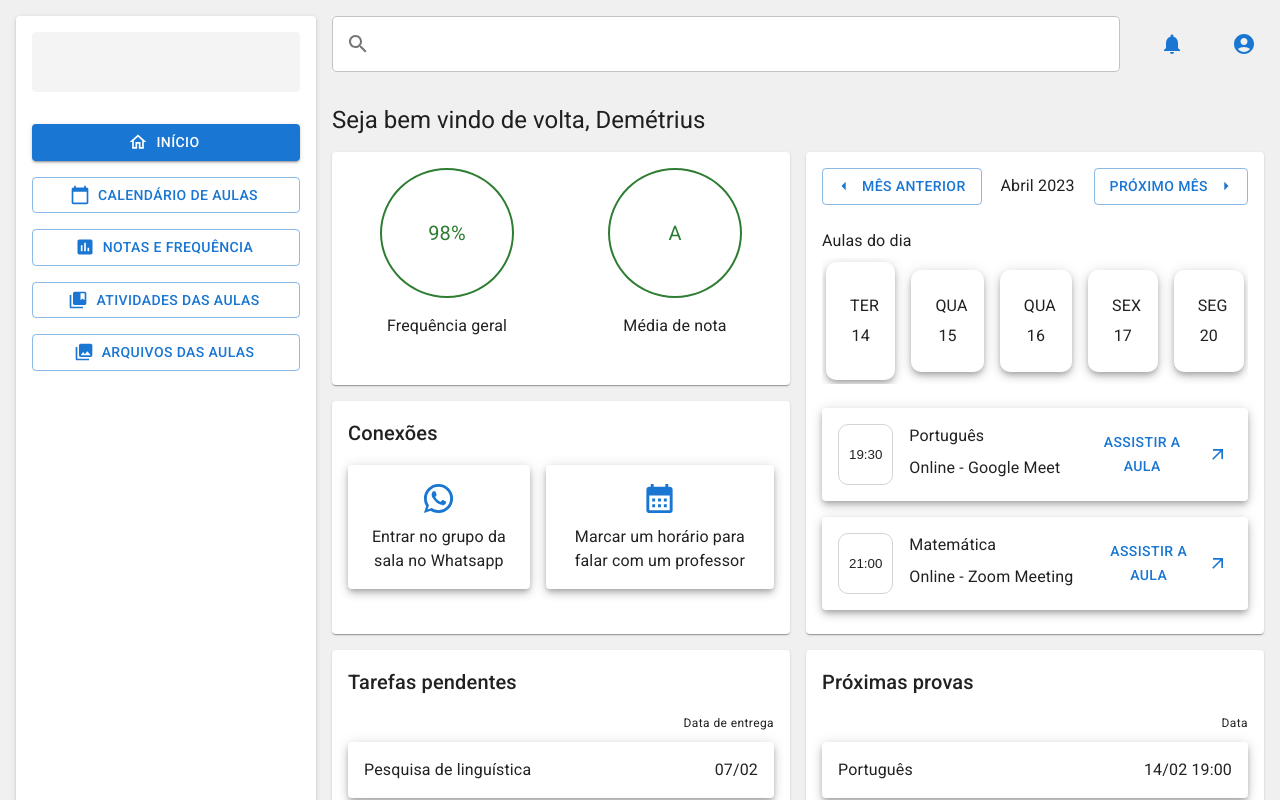
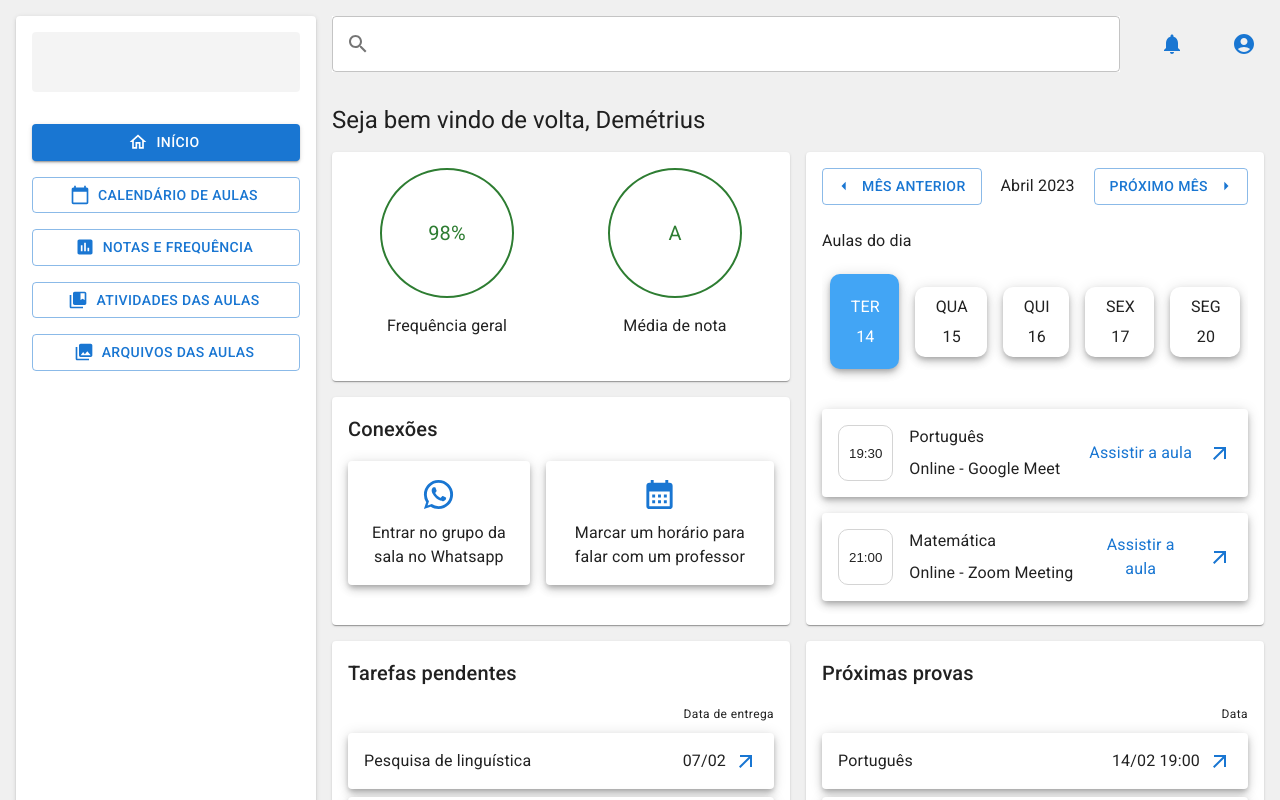
Before and after one commit to DemetriusHR/Study-App, a React (Create React App) app: page / in a window 1280 px wide. Shown: the top 800 px of the page. Built offline with nearby package versions, Linux system fonts and the light colour scheme.

Commit message:
Atualizações de melhorias no codigo dos Card

```diff
--- a/src/Components/Navigation/index.tsx
+++ b/src/Components/Navigation/index.tsx
@@ -1,65 +1,26 @@
 import React from 'react';
-import PaperMui from '@mui/material/Paper';
+import Paper from '@mui/material/Paper';
 import Skeleton from '@mui/material/Skeleton';
 import Stack from '@mui/material/Stack';
-import Home from '@mui/icons-material/Home';
-import HomeOutlined from '@mui/icons-material/HomeOutlined';
-import CalendarToday from '@mui/icons-material/CalendarToday';
-import CalendarTodayOutlined from '@mui/icons-material/CalendarTodayOutlined';
-import Assessment from '@mui/icons-material/Assessment';
-import AssessmentOutlined from '@mui/icons-material/AssessmentOutlined';
-import CollectionsBookmark from '@mui/icons-material/CollectionsBookmark';
-import CollectionsBookmarkOutlined from '@mui/icons-material/CollectionsBookmarkOutlined';
-import Collections from '@mui/icons-material/Collections';
-import CollectionsOutlined from '@mui/icons-material/CollectionsOutlined';
-import { styled } from '@mui/material/styles';
 
 import ButtonNav from './ButtonNav';
-
-const Paper = styled(PaperMui)`
-  height: 100%;
-`;
+import listAttributesButtons from './listAttributesButtons';
 
 const Navigation = () => (
   <Paper elevation={2}>
     <Stack spacing={4} p={2}>
       <Skeleton variant="rounded" height={60} />
       <Stack spacing={2}>
-        <ButtonNav
-          route="/"
-          iconDefault={<Home />}
-          iconActived={<HomeOutlined />}
-        >
-          Início
-        </ButtonNav>
-        <ButtonNav
-          route="/calendario-aulas"
-          iconDefault={<CalendarToday />}
-          iconActived={<CalendarTodayOutlined />}
-        >
-          Calendário de aulas
-        </ButtonNav>
-        <ButtonNav
-          route="/notas-frequencias"
-          iconDefault={<Assessment />}
-          iconActived={<AssessmentOutlined />}
-        >
-          Notas e frequência
-        </ButtonNav>
-        <ButtonNav
-          route="/atividades-aulas"
-          iconDefault={<CollectionsBookmark />}
-          iconActived={<CollectionsBookmarkOutlined />}
-        >
-          Atividades das aulas
-        </ButtonNav>
-        <ButtonNav
-          route="/arquivos-aulas"
-          iconDefault={<Collections />}
-          iconActived={<CollectionsOutlined />}
-        >
-          Arquivos das aulas
-        </ButtonNav>
+        {listAttributesButtons.map((attribute) => (
+          <ButtonNav
+            key={attribute.route}
+            route={attribute.route}
+            iconDefault={attribute.iconDefault}
+            iconActived={attribute.iconActived}
+          >
+            {attribute.name}
+          </ButtonNav>
+        ))}
       </Stack>
     </Stack>
   </Paper>
--- /dev/null
+++ b/src/Components/Navigation/listAttributesButtons.tsx
@@ -0,0 +1,46 @@
+import React from 'react';
+import Home from '@mui/icons-material/Home';
+import HomeOutlined from '@mui/icons-material/HomeOutlined';
+import CalendarToday from '@mui/icons-material/CalendarToday';
+import CalendarTodayOutlined from '@mui/icons-material/CalendarTodayOutlined';
+import Assessment from '@mui/icons-material/Assessment';
+import AssessmentOutlined from '@mui/icons-material/AssessmentOutlined';
+import CollectionsBookmark from '@mui/icons-material/CollectionsBookmark';
+import CollectionsBookmarkOutlined from '@mui/icons-material/CollectionsBookmarkOutlined';
+import Collections from '@mui/icons-material/Collections';
+import CollectionsOutlined from '@mui/icons-material/CollectionsOutlined';
+
+const listAttributesButtons = [
+  {
+    route: '/',
+    iconDefault: <Home />,
+    iconActived: <HomeOutlined />,
+    name: 'Início',
+  },
+  {
+    route: '/calendario-aulas',
+    iconDefault: <CalendarToday />,
+    iconActived: <CalendarTodayOutlined />,
+    name: 'Calendário de aulas',
+  },
+  {
+    route: '/notas-frequencias',
+    iconDefault: <Assessment />,
+    iconActived: <AssessmentOutlined />,
+    name: 'Notas e frequência',
+  },
+  {
+    route: '/atividades-aulas',
+    iconDefault: <CollectionsBookmark />,
+    iconActived: <CollectionsBookmarkOutlined />,
+    name: 'Atividades das aulas',
+  },
+  {
+    route: '/arquivos-aulas',
+    iconDefault: <Collections />,
+    iconActived: <CollectionsOutlined />,
+    name: 'Arquivos das aulas',
+  },
+];
+
+export default listAttributesButtons;
--- a/src/Pages/Home/Components/CardCalendarioAulas/DiasCalendario/DiaCalendario/index.tsx
+++ b/src/Pages/Home/Components/CardCalendarioAulas/DiasCalendario/DiaCalendario/index.tsx
@@ -5,20 +5,27 @@ import CardActionArea from '@mui/material/CardActionArea';
 import Typography from '@mui/material/Typography';
 import { styled } from '@mui/material/styles';
 
-const Card = styled(CardMui)({
+const Card = styled(CardMui)((props) => ({
   borderRadius: '10px',
-});
+  backgroundColor: props.autoFocus
+    ? props.theme.palette.primary.light
+    : props.theme.palette.background.paper,
+  color: props.autoFocus
+    ? props.theme.palette.background.paper
+    : props.theme.palette.text.primary,
+}));
 
 const CardContent = styled(CardContentMui)((props) => ({
-  paddingRight: props.theme.spacing(3),
-  paddingLeft: props.theme.spacing(3),
-  paddingTop: props.autoFocus ? props.theme.spacing(4) : props.theme.spacing(3),
+  minWidth: 'fit-content',
+  paddingRight: props.theme.spacing(2.6),
+  paddingLeft: props.theme.spacing(2.6),
+  paddingTop: props.autoFocus ? props.theme.spacing(2.6) : props.theme.spacing(1),
   paddingBottom: props.autoFocus
-    ? props.theme.spacing(4)
-    : props.theme.spacing(3),
+    ? props.theme.spacing(2.6)
+    : props.theme.spacing(1),
 }));
 
-const dia = ['DOM', 'SEG', 'TER', 'QUA', 'QUA', 'SEX', 'SÁB'];
+const dia = ['DOM', 'SEG', 'TER', 'QUA', 'QUI', 'SEX', 'SÁB'];
 
 type DiaCalendarioProps = {
   data: Date;
@@ -31,7 +38,7 @@ const DiaCalendario = ({
   diaSelecionado = false,
   onClick,
 }: DiaCalendarioProps) => (
-  <Card elevation={5}>
+  <Card elevation={5} autoFocus={diaSelecionado}>
     <CardActionArea onClick={onClick}>
       <CardContent autoFocus={diaSelecionado}>
         <Typography gutterBottom>{dia[data.getDay()]}</Typography>
--- a/src/Pages/Home/Components/CardCalendarioAulas/DiasCalendario/index.tsx
+++ b/src/Pages/Home/Components/CardCalendarioAulas/DiasCalendario/index.tsx
@@ -25,7 +25,8 @@ const DiasCalendario = () => {
       justifyContent="space-between"
       alignItems="center"
       overflow="auto"
-      padding="4px"
+      paddingY={2}
+      paddingX={1}
     >
       {datas.map((data, index) => (
         <DiaCalendario
--- a/src/Pages/Home/Components/CardCalendarioAulas/InformacoesAulaDia/InformacaoComData/index.tsx
+++ b/src/Pages/Home/Components/CardCalendarioAulas/InformacoesAulaDia/InformacaoComData/index.tsx
@@ -1,13 +1,12 @@
 import React, { useMemo } from 'react';
 import BoxMui from '@mui/material/Box';
-import Button from '@mui/material/Button';
 import Card from '@mui/material/Card';
 import CardContent from '@mui/material/CardContent';
 import CardActionArea from '@mui/material/CardActionArea';
 import Stack from '@mui/material/Stack';
 import Typography from '@mui/material/Typography';
 import ArrowOutwardIcon from '@mui/icons-material/ArrowOutward';
-import { styled } from '@mui/material/styles';
+import { useTheme, styled } from '@mui/material/styles';
 
 type InformacaoAulaComDataProps = {
   aula: string;
@@ -19,7 +18,7 @@ const Box = styled(BoxMui)`
   border-radius: 10px;
   padding-left: 10px;
   padding-right: 10px;
-  border: 1px solid #D4D4D4;
+  border: 1px solid #d4d4d4;
   display: flex;
   align-items: center;
 `;
@@ -29,6 +28,8 @@ const InformacaoAulaComData = ({
   data,
   onde,
 }: InformacaoAulaComDataProps) => {
+  const theme = useTheme();
+
   const horaFormatada = useMemo(() => {
     const dataComIntl = new Intl.DateTimeFormat('pt-BR', {
       timeStyle: 'short',
@@ -52,9 +53,16 @@ const InformacaoAulaComData = ({
               <Typography textAlign="left">{aula}</Typography>
               <Typography textAlign="left">{onde}</Typography>
             </Stack>
-            <Button variant="text" endIcon={<ArrowOutwardIcon />}>
-              Assistir a aula
-            </Button>
+            <Stack
+              spacing={2}
+              direction="row"
+              justifyContent="space-between"
+              alignItems="center"
+              color={theme.palette.primary.main}
+            >
+              <Typography>Assistir a aula</Typography>
+              <ArrowOutwardIcon />
+            </Stack>
           </Stack>
         </CardContent>
       </CardActionArea>
--- a/src/Pages/Home/Components/InformacaoComData/index.tsx
+++ b/src/Pages/Home/Components/InformacaoComData/index.tsx
@@ -4,6 +4,7 @@ import CardContent from '@mui/material/CardContent';
 import CardActionArea from '@mui/material/CardActionArea';
 import Stack from '@mui/material/Stack';
 import Typography from '@mui/material/Typography';
+import ArrowOutwardIcon from '@mui/icons-material/ArrowOutward';
 
 type InformacaoComDataProps = {
   informacao: string;
@@ -36,9 +37,22 @@ const InformacaoComData = ({
     <Card elevation={5}>
       <CardActionArea>
         <CardContent>
-          <Stack spacing={2} direction="row" justifyContent="space-between">
+          <Stack
+            spacing={2}
+            direction="row"
+            justifyContent="space-between"
+            alignItems="center"
+          >
             <Typography>{informacao}</Typography>
-            <Typography>{dataFormatada}</Typography>
+            <Stack
+              spacing={1}
+              direction="row"
+              justifyContent="space-between"
+              alignItems="center"
+            >
+              <Typography>{dataFormatada}</Typography>
+              <ArrowOutwardIcon color="primary" />
+            </Stack>
           </Stack>
         </CardContent>
       </CardActionArea>
--- a/src/Theme/index.ts
+++ b/src/Theme/index.ts
@@ -21,6 +21,13 @@ const theme = createTheme({
         },
       },
     },
+    MuiPaper: {
+      styleOverrides: {
+        root: {
+          height: '100%',
+        },
+      },
+    },
   },
   typography: {
     fontWeightLight: 300,
```
